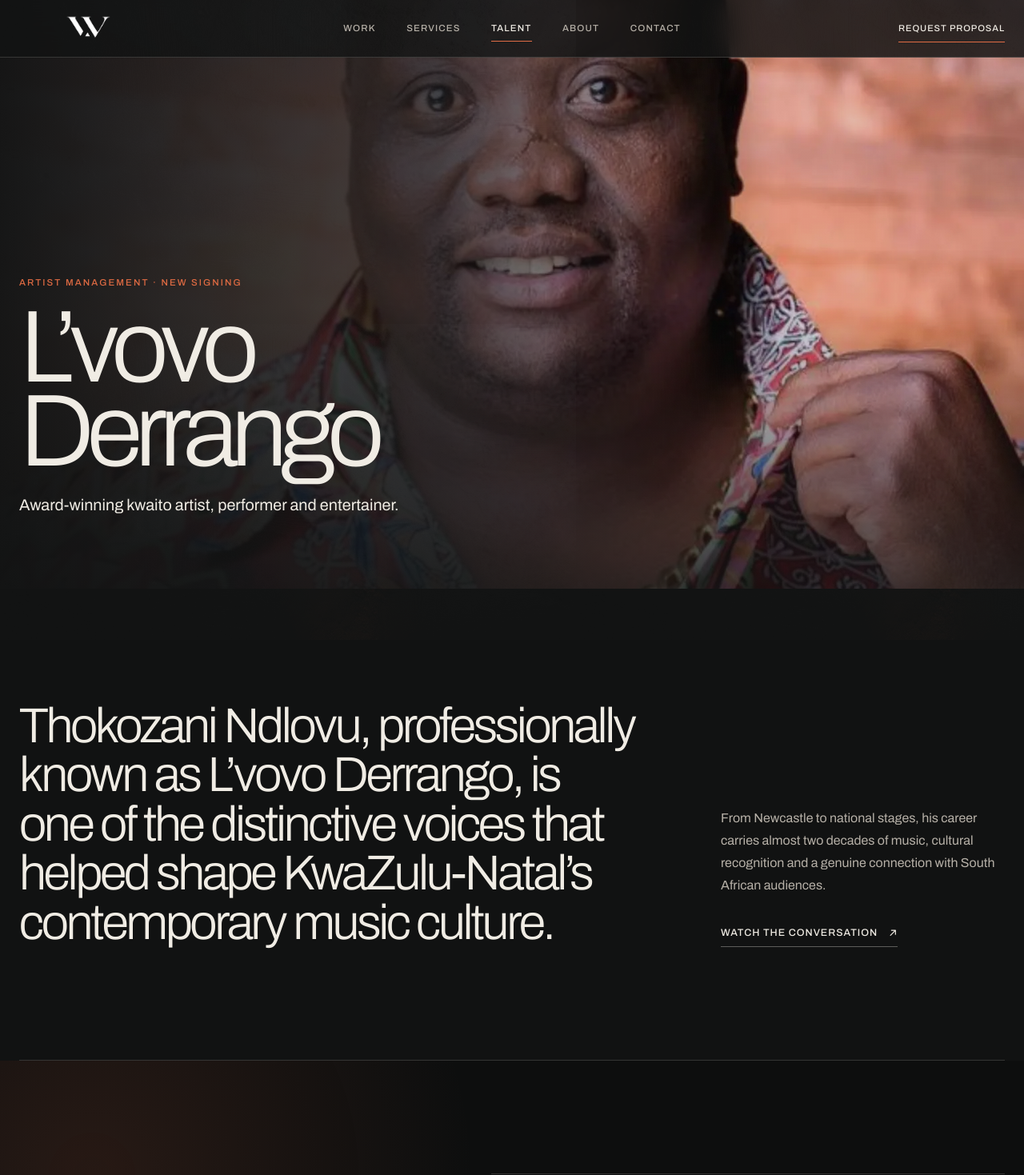
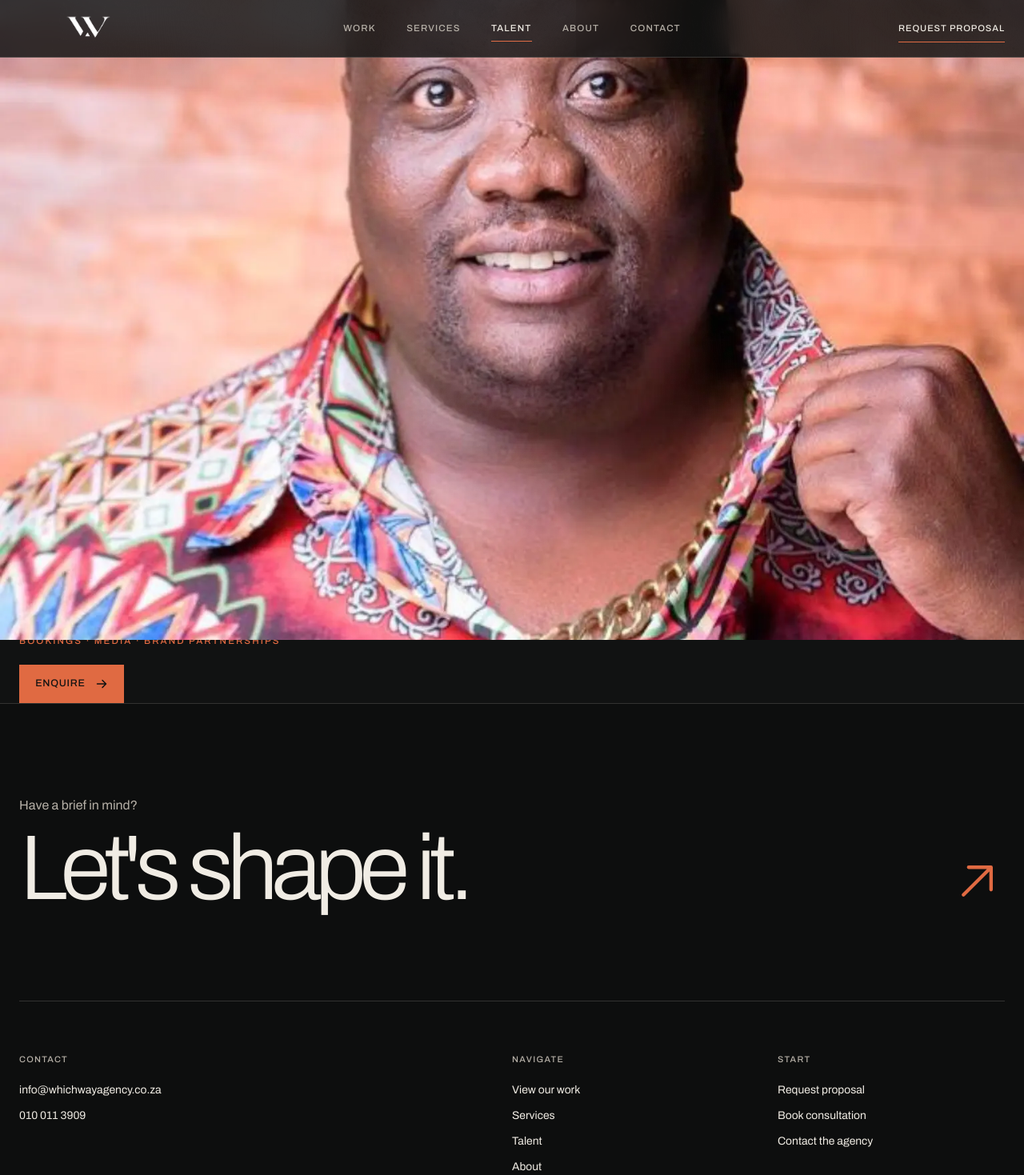
Before and after one commit to NtombiiTech/which-way-agency-live, a Next.js app: page /talent in a window 1280 px wide. Shown: the top 1469 px of the page at 80% size. Built offline with nearby package versions, Linux system fonts and the light colour scheme; a web font is replaced by a local one.

Commit message:
Rebuild L’vovo profile as an editorial biography

```diff
--- a/app/talent/page.tsx
+++ b/app/talent/page.tsx
@@ -13,152 +13,132 @@ export const metadata: Metadata = {
   },
 };
 
-const milestones = [
-  { year: "2007", text: "Debut album Derrango and Metro FM wins for Best Kwaito and Song of the Year." },
-  { year: "2022", text: "Survived a stroke while performing and began a long rehabilitation journey." },
-  { year: "2025", text: "Reunited with Zakes Bantwini on Amaxhosa, featuring Nana Atta and Okmalumkoolkat." },
-  { year: "Now", text: "A new management chapter focused on purposeful releases, performances and partnerships." },
-];
-
-const catalogue = [
-  "Bayang’sukela",
-  "Resista",
-  "Siyabonga",
-  "Is’vunguvungu",
-  "Ama-Tintin",
-  "Ama Hundred",
-];
-
 export default function TalentPage() {
   return (
-    <article>
-      <section className="talent-hero">
-        <Image
-          src="/talent/lvovo-derrango.webp"
-          alt="L’vovo Derrango"
-          fill
-          priority
-          sizes="100vw"
-          className="media-cover"
-        />
-        <div className="talent-hero-scrim" aria-hidden="true" />
-        <div className="shell talent-hero-copy">
-          <p className="eyebrow">Artist management · New signing</p>
-          <h1>L’vovo Derrango</h1>
-          <p>Award-winning kwaito artist, performer and entertainer.</p>
+    <article className="talent-profile">
+      <section className="talent-profile-hero">
+        <div className="shell talent-profile-hero-grid">
+          <Reveal className="talent-profile-portrait">
+            <Image
+              src="/talent/lvovo-derrango.webp"
+              alt="L’vovo Derrango"
+              fill
+              priority
+              sizes="(max-width: 767px) 100vw, 55vw"
+              className="media-cover"
+            />
+            <div className="talent-profile-image-shade" aria-hidden="true" />
+          </Reveal>
+          <Reveal className="talent-profile-hero-copy" delay={0.08}>
+            <p className="eyebrow">Artist management · Which Way</p>
+            <h1><span>L’vovo</span><span>Derrango</span></h1>
+            <p>Award-winning kwaito artist, performer and entertainer.</p>
+          </Reveal>
         </div>
       </section>
 
-      <section className="section shell talent-intro">
-        <Reveal>
-          <p className="talent-lead">
-            Thokozani Ndlovu, professionally known as L’vovo Derrango, is one of the distinctive
-            voices that helped shape KwaZulu-Natal’s contemporary music culture.
+      <section className="talent-editorial shell">
+        <Reveal className="talent-editorial-intro">
+          <p>
+            For nearly two decades, L’vovo Derrango has been one of the unmistakable voices of
+            South African kwaito.
           </p>
         </Reveal>
-        <Reveal className="talent-intro-side" delay={0.08}>
-          <p>
-            From Newcastle to national stages, his career carries almost two decades of music,
-            cultural recognition and a genuine connection with South African audiences.
-          </p>
-          <a
-            className="text-link"
-            href="https://www.youtube.com/watch?v=Qofe-XjHsUY"
-            target="_blank"
-            rel="noreferrer"
-          >
-            Watch the conversation <ArrowUpRight weight="bold" aria-hidden="true" />
-          </a>
-        </Reveal>
-      </section>
 
-      <section className="talent-story">
-        <div className="shell talent-story-grid">
-          <Reveal className="talent-story-title">
-            <p className="eyebrow">The story so far</p>
-            <h2>A voice built in KwaZulu-Natal.</h2>
-          </Reveal>
-          <div className="talent-biography">
-            <Reveal>
+        <div className="talent-editorial-sections">
+          <Reveal className="talent-editorial-section">
+            <header>
+              <p className="eyebrow">01</p>
+              <h2>The beginning</h2>
+            </header>
+            <div className="talent-editorial-body">
               <p>
                 Born and raised in Newcastle, L’vovo attended Sphumelele Primary School and
                 Khanyanjalo High School before moving to Durban to study Language Practice at the
                 Durban University of Technology. While studying, he began working as an MC and
                 found his place in Durban’s growing entertainment scene.
               </p>
-            </Reveal>
-            <Reveal delay={0.05}>
               <p>
-                A connection with producer and artist Zakes Bantwini opened the studio door. His
-                breakthrough, “Bayang’sukela”, introduced an unmistakable voice, and his 2007
-                debut album, <em>Derrango</em>, established him nationally. That year he won Best
-                Kwaito and Song of the Year at the Metro FM Music Awards.
+                There he connected with acclaimed musician and producer Zakes Bantwini. The
+                relationship opened the studio door and became the foundation of L’vovo’s
+                professional recording career.
               </p>
-            </Reveal>
-            <Reveal delay={0.1}>
+            </div>
+          </Reveal>
+
+          <Reveal className="talent-editorial-section">
+            <header>
+              <p className="eyebrow">02</p>
+              <h2>The breakthrough</h2>
+            </header>
+            <div className="talent-editorial-body">
               <p>
-                Albums including <em>The Fabulous</em>, <em>The Teddy Bear</em> and <em>The Boss</em>,
-                together with enduring singles and collaborations, kept L’vovo connected to
-                changing generations of listeners. His collaborators include Zakes Bantwini,
-                Professor, DJ Tira, Danger, Mpumi and Okmalumkoolkat.
+                “Bayang’sukela” introduced an unmistakable new voice. In 2007, his debut album,
+                <em> Derrango</em>, established him nationally and earned a South African Music
+                Awards nomination for Best Kwaito Album.
               </p>
-            </Reveal>
-          </div>
-        </div>
-      </section>
+              <p>
+                That same year, he won Best Kwaito and Song of the Year at the Metro FM Music
+                Awards, confirming his arrival on the national stage.
+              </p>
+            </div>
+          </Reveal>
 
-      <section className="section shell talent-milestones" aria-label="Career milestones">
-        {milestones.map((milestone, index) => (
-          <Reveal key={milestone.year} delay={index * 0.04}>
-            <span>{milestone.year}</span>
-            <p>{milestone.text}</p>
+          <Reveal className="talent-editorial-section">
+            <header>
+              <p className="eyebrow">03</p>
+              <h2>The legacy</h2>
+            </header>
+            <div className="talent-editorial-body">
+              <p>
+                Albums including <em>The Fabulous</em>, <em>The Teddy Bear</em> and <em>The Boss</em>
+                followed. Songs such as “Resista”, “Siyabonga”, “Is’vunguvungu”, “Ama-Tintin” and
+                “Ama Hundred” kept his voice connected to changing generations of listeners.
+              </p>
+              <p>
+                His collaborations with Zakes Bantwini, Professor, DJ Tira, Danger, Mpumi and
+                Okmalumkoolkat—and his energetic presence on stage and television—have secured his
+                place within South African kwaito culture.
+              </p>
+            </div>
           </Reveal>
-        ))}
-      </section>
 
-      <section className="talent-recovery">
-        <div className="shell talent-recovery-grid">
-          <Reveal className="talent-recovery-copy">
-            <p className="eyebrow">The next chapter</p>
-            <h2>Recovery is part of the story. It is not the whole story.</h2>
-            <p>
-              In December 2022, L’vovo suffered a stroke while performing in KwaZulu-Natal. What
-              followed was a long journey through rehabilitation, rebuilding and a different
-              understanding of health, purpose and the people around him.
-            </p>
-            <p>
-              Today, the focus is forward: carefully selected music, performances, collaborations,
-              media opportunities and partnerships that honour both the artist he has been and the
-              man he has become.
-            </p>
-          </Reveal>
-          <Reveal className="talent-catalogue" delay={0.08}>
-            <p className="talent-catalogue-label">Selected catalogue</p>
-            <ul>
-              {catalogue.map((song) => <li key={song}>{song}</li>)}
-            </ul>
-            <a
-              className="text-link"
-              href="https://music.apple.com/us/artist/lvovo-derrango/300770076"
-              target="_blank"
-              rel="noreferrer"
-            >
-              Listen to the music <ArrowUpRight weight="bold" aria-hidden="true" />
-            </a>
+          <Reveal className="talent-editorial-section">
+            <header>
+              <p className="eyebrow">04</p>
+              <h2>A new chapter</h2>
+            </header>
+            <div className="talent-editorial-body">
+              <p>
+                In December 2022, L’vovo suffered a stroke while performing in KwaZulu-Natal. A
+                long period of rehabilitation followed, bringing a new perspective on health,
+                purpose and the life around the music.
+              </p>
+              <p>
+                His return has included “Yebo Phela”, “Nomalanga” featuring Mpumi and a 2025
+                reunion with Zakes Bantwini on “Amaxhosa”. This management chapter is focused on
+                purposeful releases, performances, collaborations, media and partnerships that
+                honour both the artist he has been and the man he has become.
+              </p>
+              <a
+                className="text-link"
+                href="https://www.youtube.com/watch?v=Qofe-XjHsUY"
+                target="_blank"
+                rel="noreferrer"
+              >
+                Watch his story <ArrowUpRight weight="bold" aria-hidden="true" />
+              </a>
+            </div>
           </Reveal>
         </div>
       </section>
 
-      <section className="section shell talent-booking">
+      <section className="talent-closing shell">
         <Reveal>
-          <p className="eyebrow">Bookings and partnerships</p>
-          <h2>Bring L’vovo into the right room.</h2>
-          <p>
-            For performance bookings, collaborations, media, brand partnerships and selected
-            opportunities, speak directly with the management team.
-          </p>
+          <h2>The legacy is established.<br />The next chapter is being written.</h2>
+          <p className="eyebrow">Bookings · Media · Brand partnerships</p>
           <Link className="button button-primary" href="/contact">
-            Contact management <ArrowRight weight="bold" aria-hidden="true" />
+            Enquire <ArrowRight weight="bold" aria-hidden="true" />
           </Link>
         </Reveal>
       </section>
```
